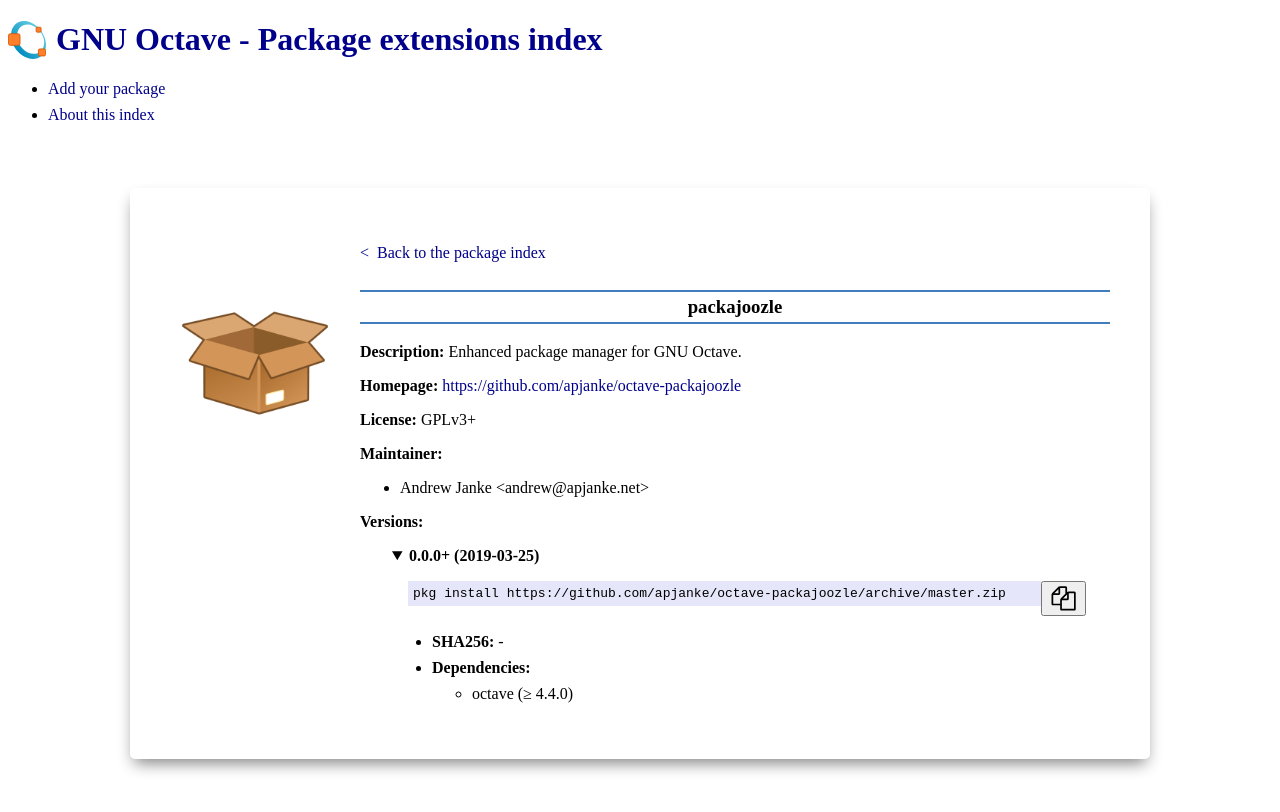
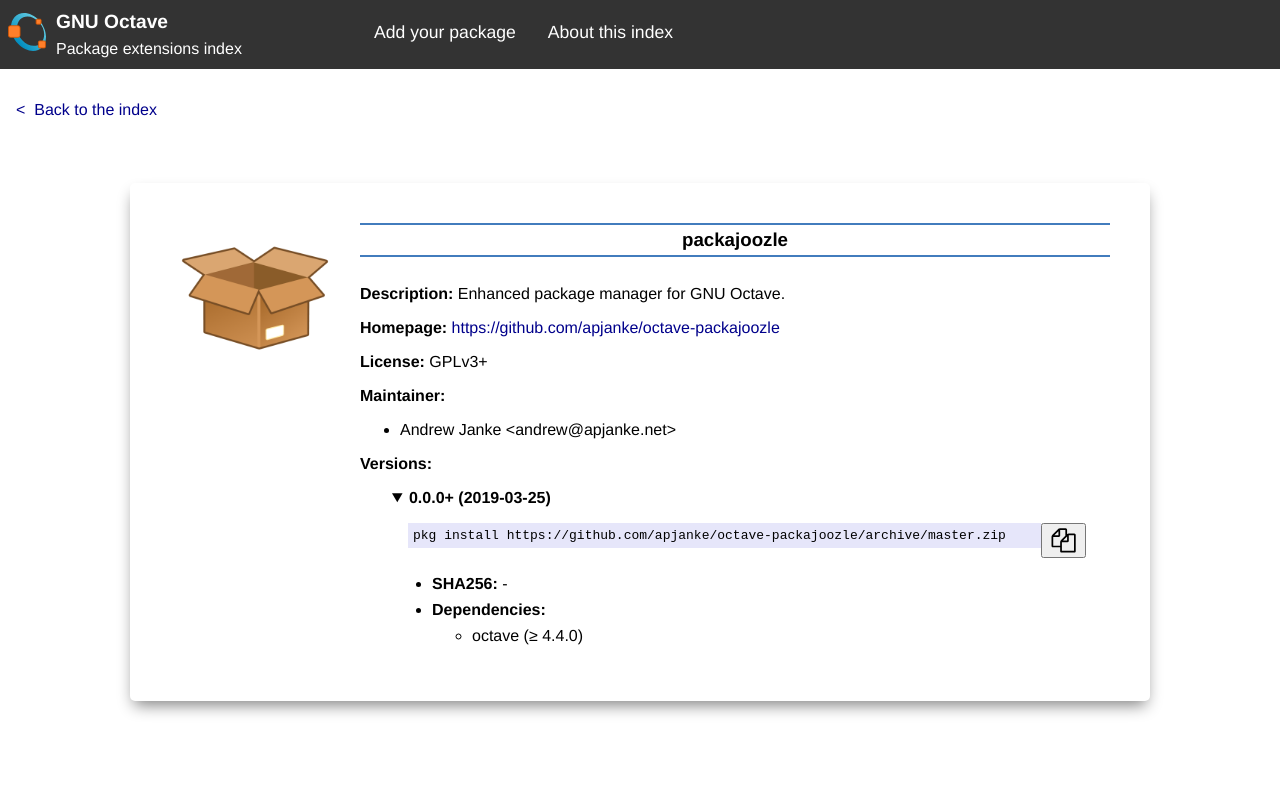
Before and after one commit to gnu-octave/packages, a Jekyll site: the page built from package/packajoozle.md, in a window 1280 px wide. Shown: the top 812 px of the page. Built offline with Jekyll 4.4.1, drawn with Linux system fonts in a browser that asks for light colours.

Commit message:
Adapt layout to Octave homepage style.

```diff
--- a/_layouts/default.html
+++ b/_layouts/default.html
@@ -49,38 +49,43 @@
     <meta name="twitter:image" content="{{ page.image | default: site.logo | absolute_url }}">
   </head>
   <body>
-    <a href="{{ '/' | relative_url }}">
-    <h1>
-      <img src="{{ '/assets/octave-logo.svg' | relative_url }}"
-           alt="GNU Octave"
-           id="logo">
-      {{ page.title | default: site.title }}
-    </h1>
-    </a>
-    <ul>
-      <li><a href="https://github.com/gnu-octave/pkg-index/blob/master/CONTRIBUTING.md">Add your package</a></li>
-      <li><a href="https://github.com/gnu-octave/pkg-index/blob/master/README.md">About this index</a></li>
-    </ul>
+    <div id="header">
+      <div id="logo">
+        <a href="{{ '/' | relative_url }}">
+          <img src="{{ '/assets/octave-logo.svg' | relative_url }}"
+              alt="GNU Octave">
+          <h1>GNU Octave</h1>
+          <h2>Package extensions index</h2>
+        </a>
+      </div>
+      <div class="menu_item">
+        <a href="https://github.com/gnu-octave/pkg-index/blob/master/CONTRIBUTING.md">Add your package</a>
+      </div>
+      <div class="menu_item">
+        <a href="https://github.com/gnu-octave/pkg-index/blob/master/README.md">About this index</a>
+      </div>
+    </div>
+
+    <div id="content">
     {{ content }}
+    </div>
+
     {%- if page.layout == "package_index" -%}
     <script>
     $(document).ready( function () {
       $('#package-index').DataTable( {
         fixedHeader: true,
-        lengthMenu: [[50, 100, -1], [50, 100, "All"]],
+        lengthMenu: [[25, 50, 100, -1], [25, 50, 100, "All"]],
         order: [[ 1, "asc" ]],
         columnDefs: [
             {
                 targets: [0, 3, 4],
-                className: 'dt-body-center'
+                className: 'dt-body-center',
+                width: '150px'
             },
             {
                 targets: 0,
                 orderable: false
-            },
-            {
-                targets: 2,
-                width: '55%'
             }
           ]
         } );
--- a/_layouts/package.html
+++ b/_layouts/package.html
@@ -1,15 +1,16 @@
 ---
 layout: default
 ---
+
+<p>
+  <a href="{{ '/' | relative_url }}">&lt;&nbsp; Back to the index</a>
+</p>
 
 {%- assign pkg_name = page.name | remove: '.md' -%}
 
 <div class="package">
   <img src="{{ page.icon | default: site.pkg_icon | relative_url }}" alt="{{ pkg_name }}">
   <div>
-  <p>
-    <a href="{{ '/' | relative_url }}">&lt;&nbsp; Back to the package index</a>
-  </p>
   <h3>
     <a href="{{ page.homepage }}">{{ pkg_name }}</a>
   </h3>
--- a/assets/style.scss
+++ b/assets/style.scss
@@ -3,7 +3,75 @@
 
 body
 {
+  font-family: "Helvetica Neue",Helvetica,Roboto,Arial,sans-serif;
   background-color: white;
+  margin: 0px;
+}
+
+h1, h2, h3
+{
+  margin: 0px;
+}
+
+div#header
+{
+  background-color: #333;
+  display: flex;
+  font-size: 100%;
+  line-height: 1.5;
+  padding: .5rem;
+}
+
+div#header a
+{
+  color: #fff;
+  display: block;
+}
+
+div.menu_item a
+{
+  font-size: 110%;
+  padding: .7rem 1rem;
+}
+
+div.menu_item a:hover
+{
+  background-color: #585858;
+}
+
+div#logo
+{
+  min-width: 350px;
+}
+
+div#logo h1
+{
+  font-size: 120%;
+  font-weight: bold;
+}
+
+div#logo h2
+{
+  font-size: inherit;
+  font-weight: normal;
+}
+
+div#logo img
+{
+  width: 38px;
+  float: left;
+  margin-top: 5px;
+  margin-right: 10px;
+}
+
+div#content
+{
+  padding: 1em;
+}
+
+.package ul li
+{
+  margin: 0.5em 0 0.5em 0;
 }
 
 .package
@@ -28,7 +96,7 @@
   border-bottom: 2px solid #427cbd;
   text-align: center;
   line-height: 30px;
-  margin-top: 1.5em;
+  margin-bottom: 1.5em;
 }
 
 .package div h3 a
@@ -54,7 +122,15 @@
   width: 150px;
   float: left;
   margin: 20px;
-  margin-top: 5em;
+}
+
+@media screen and (max-width: 600px) {
+  .package img
+  {
+    display: block;
+    float: none;
+    margin: auto;
+  }
 }
 
 .package code
@@ -85,21 +161,9 @@
   margin-left: 1em;
 }
 
-img#logo
-{
-  width: 38px;
-  float: left;
-  margin-right: 10px;
-}
-
-ul li
-{
-  margin: 0.5em 0 0.5em 0;
-}
-
 #package-index_wrapper
 {
-  margin-top: 2em;
+  margin-top: 1em;
 }
 
 #package-index img
```
